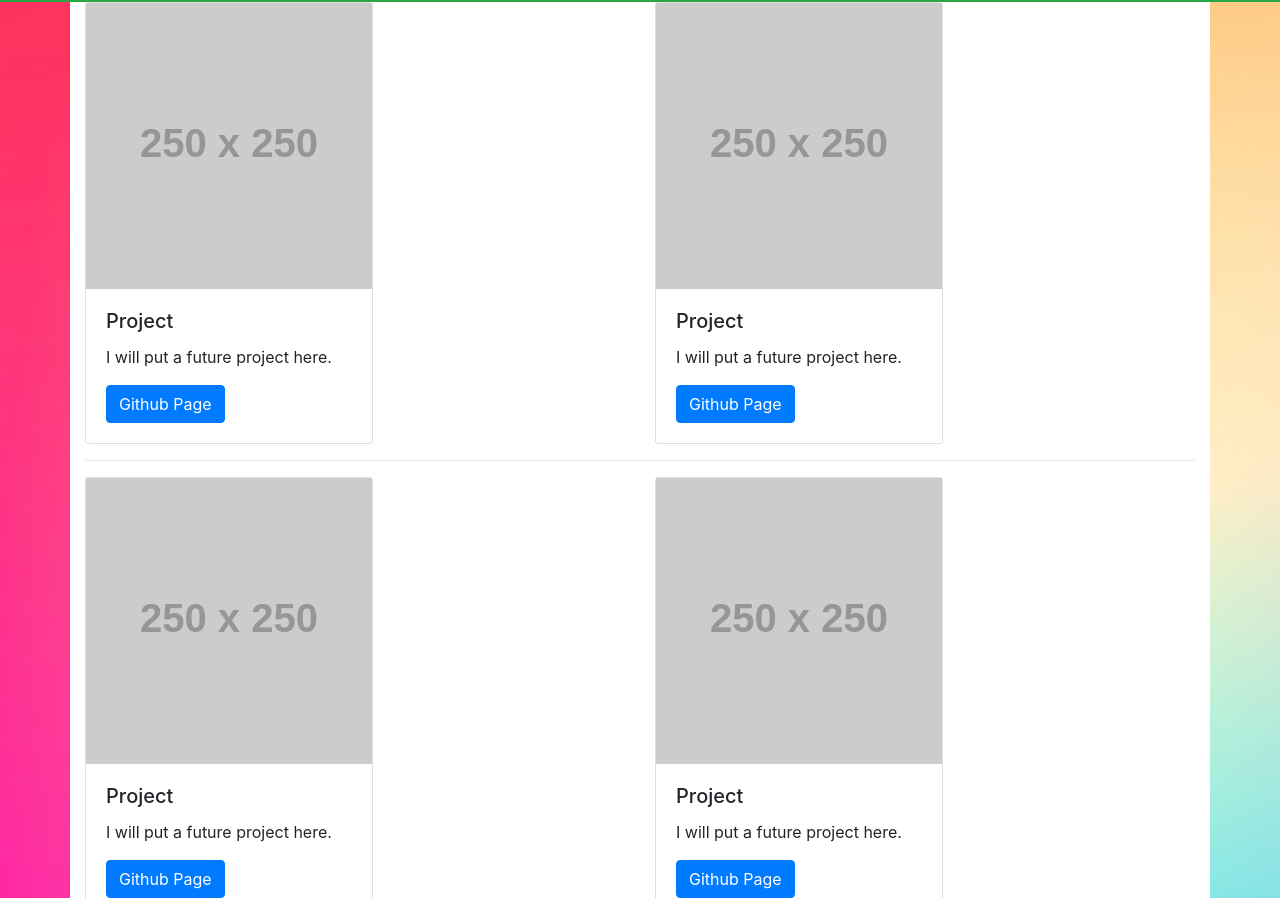
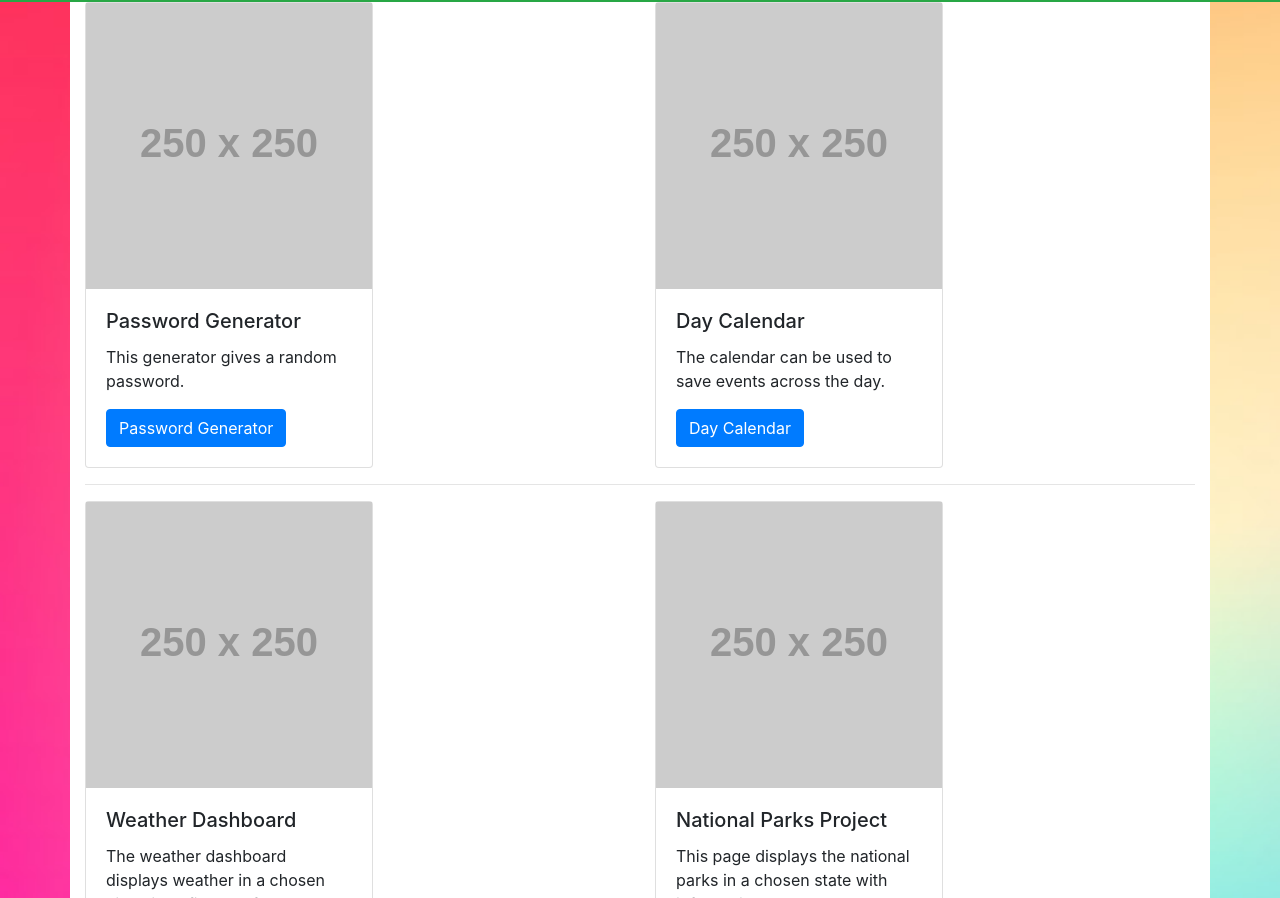
Before and after one commit to jackparisi/hw2, a plain HTML site: page portfolio.html in a window 1280 px wide. Shown: the part 54-952 px from the top of the page. Drawn offline with nearby package versions, Linux system fonts and the light colour scheme; placeholder pictures from the web are drawn by us.

Commit message:
updating portfolio with projects

```diff
--- a/portfolio.html
+++ b/portfolio.html
@@ -41,9 +41,9 @@
                 <div class="card" style="width: 18rem;">
                     <img src="https://via.placeholder.com/250" class="img-fluid" alt="Responsive image">
                     <div class="card-body">
-                      <h5 class="card-title">Project</h5>
-                      <p class="card-text">I will put a future project here.</p>
-                      <a href="https://github.com/jackparisi" class="btn btn-primary">Github Page</a>
+                      <h5 class="card-title">Password Generator</h5>
+                      <p class="card-text">This generator gives a random password.</p>
+                      <a href="https://jackparisi.github.io/hw3/" class="btn btn-primary">Password Generator</a>
                     </div>
                     </div>
             </div>
@@ -51,9 +51,9 @@
                 <div class="card" style="width: 18rem;">
                     <img src="https://via.placeholder.com/250" class="img-fluid" alt="Responsive image">
                     <div class="card-body">
-                      <h5 class="card-title">Project</h5>
-                      <p class="card-text">I will put a future project here.</p>
-                      <a href="https://github.com/jackparisi" class="btn btn-primary">Github Page</a>
+                      <h5 class="card-title">Day Calendar</h5>
+                      <p class="card-text">The calendar can be used to save events across the day.</p>
+                      <a href="https://jackparisi.github.io/hw5/" class="btn btn-primary">Day Calendar</a>
                     </div>
                     </div>
             </div>
@@ -64,9 +64,10 @@
                 <div class="card" style="width: 18rem;">
                     <img src="https://via.placeholder.com/250" class="img-fluid" alt="Responsive image">
                     <div class="card-body">
-                      <h5 class="card-title">Project</h5>
-                      <p class="card-text">I will put a future project here.</p>
-                      <a href="https://github.com/jackparisi" class="btn btn-primary">Github Page</a>
+                      <h5 class="card-title">Weather Dashboard</h5>
+                      <p class="card-text">The weather dashboard displays weather in a chosen city with
+                          a five day forecast.</p>
+                      <a href="https://jackparisi.github.io/hw6/" class="btn btn-primary">Weather Dashboard</a>
                     </div>
                     </div>
             </div>
@@ -74,9 +75,10 @@
                 <div class="card" style="width: 18rem;">
                     <img src="https://via.placeholder.com/250" class="img-fluid" alt="Responsive image">
                     <div class="card-body">
-                      <h5 class="card-title">Project</h5>
-                      <p class="card-text">I will put a future project here.</p>
-                      <a href="https://github.com/jackparisi" class="btn btn-primary">Github Page</a>
+                      <h5 class="card-title">National Parks Project</h5>
+                      <p class="card-text">This page displays the national parks in a chosen state
+                          with information on chosen parks.</p>
+                      <a href="https://jackparisi.github.io/hw6/" class="btn btn-primary">National Parks</a>
                     </div>
                     </div>
             </div>
```
